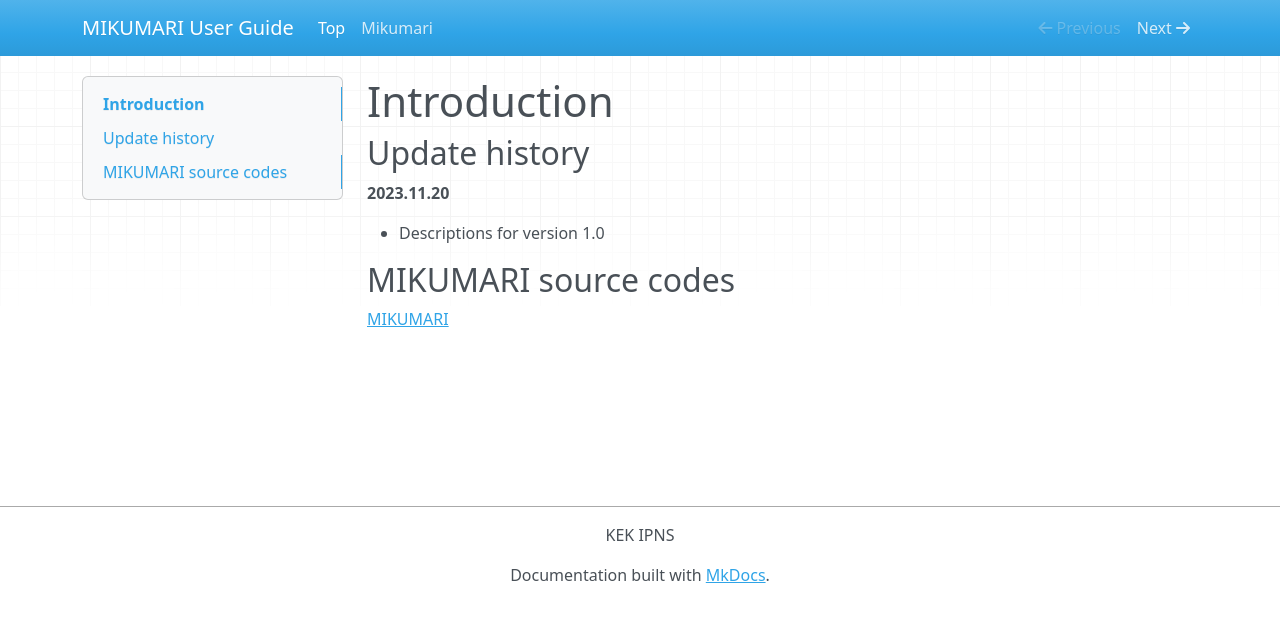
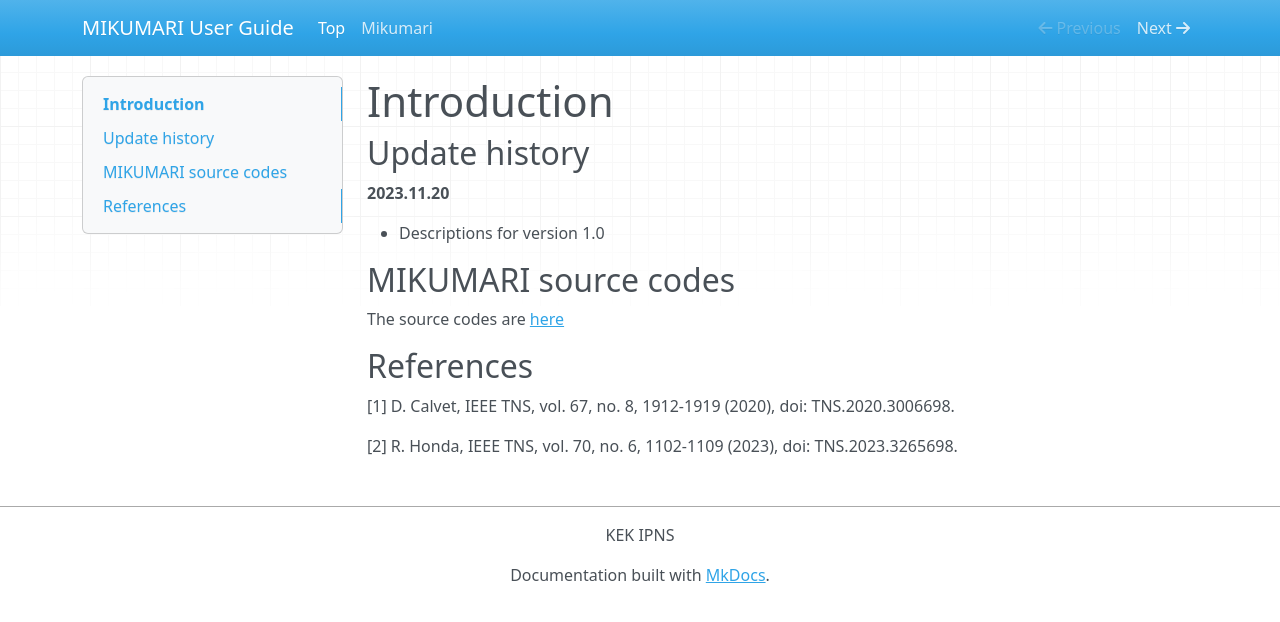
Before and after one commit to RyotaroHonda/ug-mikumari, an MkDocs documentation site: the page built from docs/index.md, in a window 1280 px wide. Shown: the top 622 px of the page. Built offline with MkDocs 1.6.1, drawn with Linux system fonts in a browser that asks for light colours; nearby versions of some CDN libraries.

Commit message:
Update index.md

```diff
--- a/docs/index.md
+++ b/docs/index.md
@@ -8,4 +8,10 @@
 
 ## MIKUMARI source codes
 
-[MIKUMARI](https://github.com/RyotaroHonda/mikumari)
+The source codes are [here](https://github.com/RyotaroHonda/mikumari)
+
+## References
+
+[1] D. Calvet, IEEE TNS, vol. 67, no. 8, 1912-1919 (2020), doi: TNS.2020.3006698.
+
+[2] R. Honda, IEEE TNS, vol. 70, no. 6, 1102-1109 (2023), doi: TNS.2023.3265698.
```
